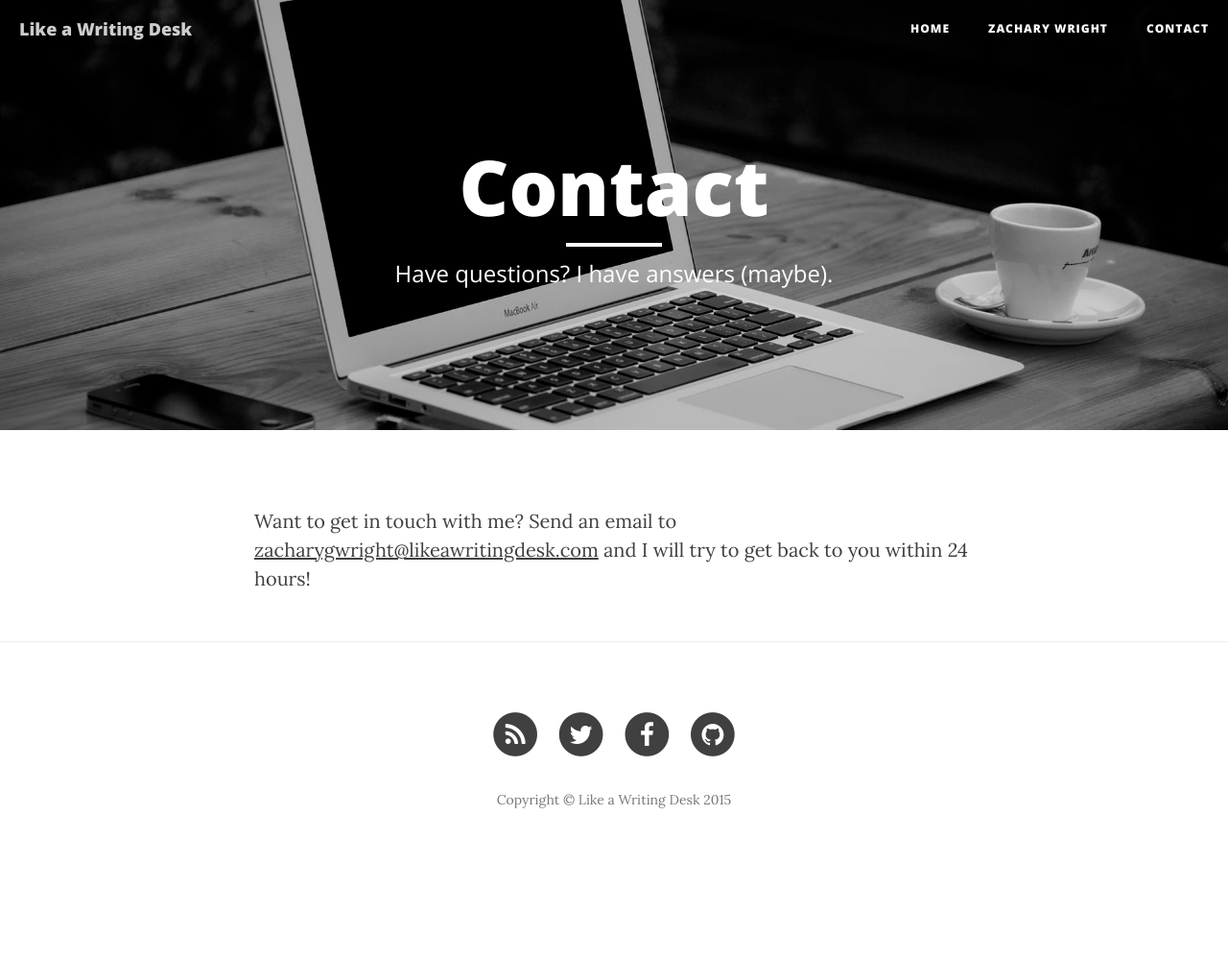
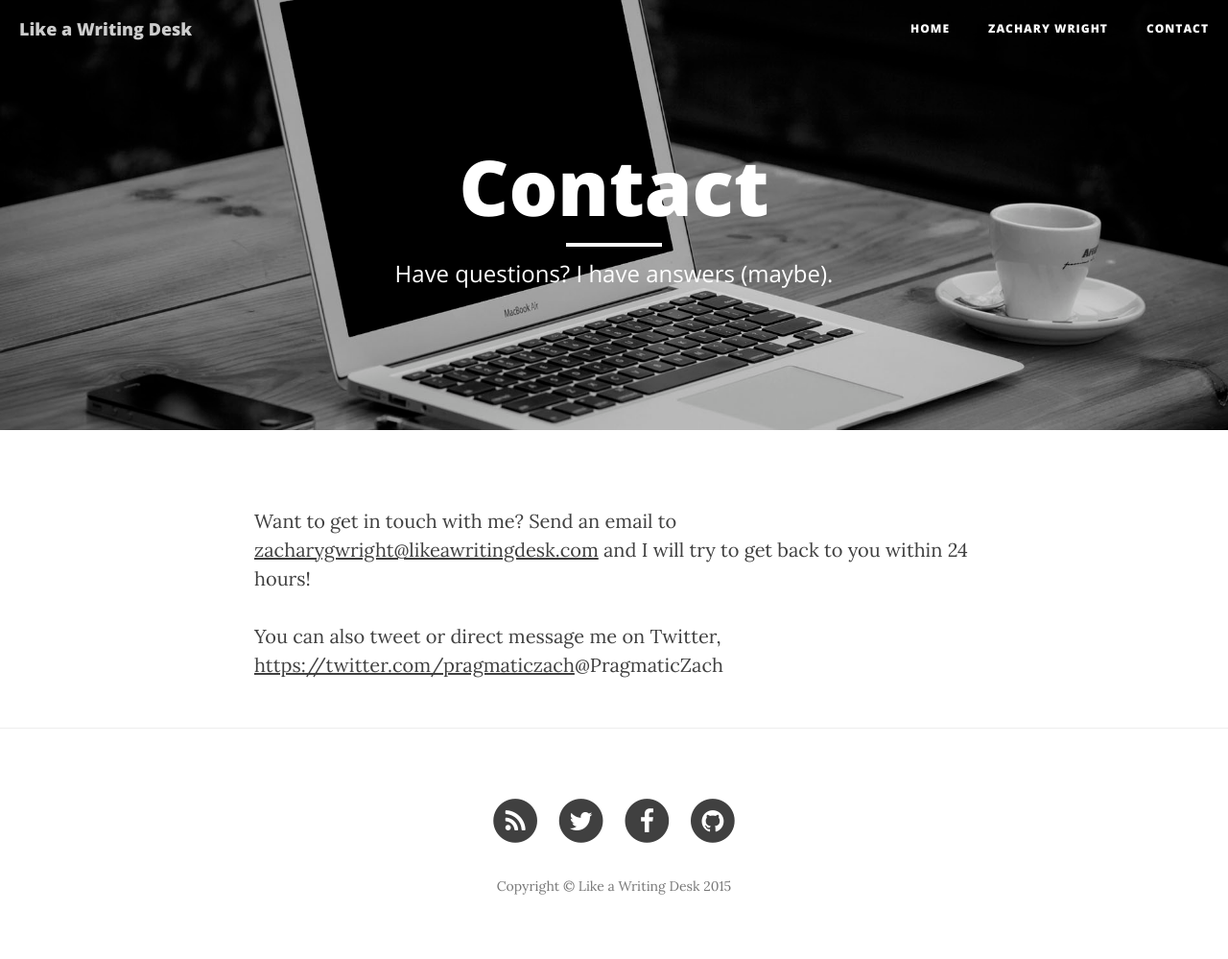
Before and after one commit to zacharyw/like-a-writing-desk, a Jekyll site: the page built from contact.html, in a window 1280 px wide. Shown: the whole page at 96% size. Built offline with Jekyll 4.4.1, drawn with Linux system fonts in a browser that asks for light colours; nearby versions of some CDN libraries; before the commit the page ends 909 px from its top, so only the background shows below that.

Commit message:
Update contact.html

```diff
--- a/contact.html
+++ b/contact.html
@@ -6,3 +6,5 @@ header-img: "img/contact-bg.jpg"
 ---
 
 <p>Want to get in touch with me? Send an email to <a href="mailto:zacharywright@likeawritingdesk.com">zacharygwright@likeawritingdesk.com</a> and I will try to get back to you within 24 hours!</p>
+
+<p>You can also tweet or direct message me on Twitter, <a href="https://twitter.com/pragmaticzach">https://twitter.com/pragmaticzach</a>@PragmaticZach</p>
```
